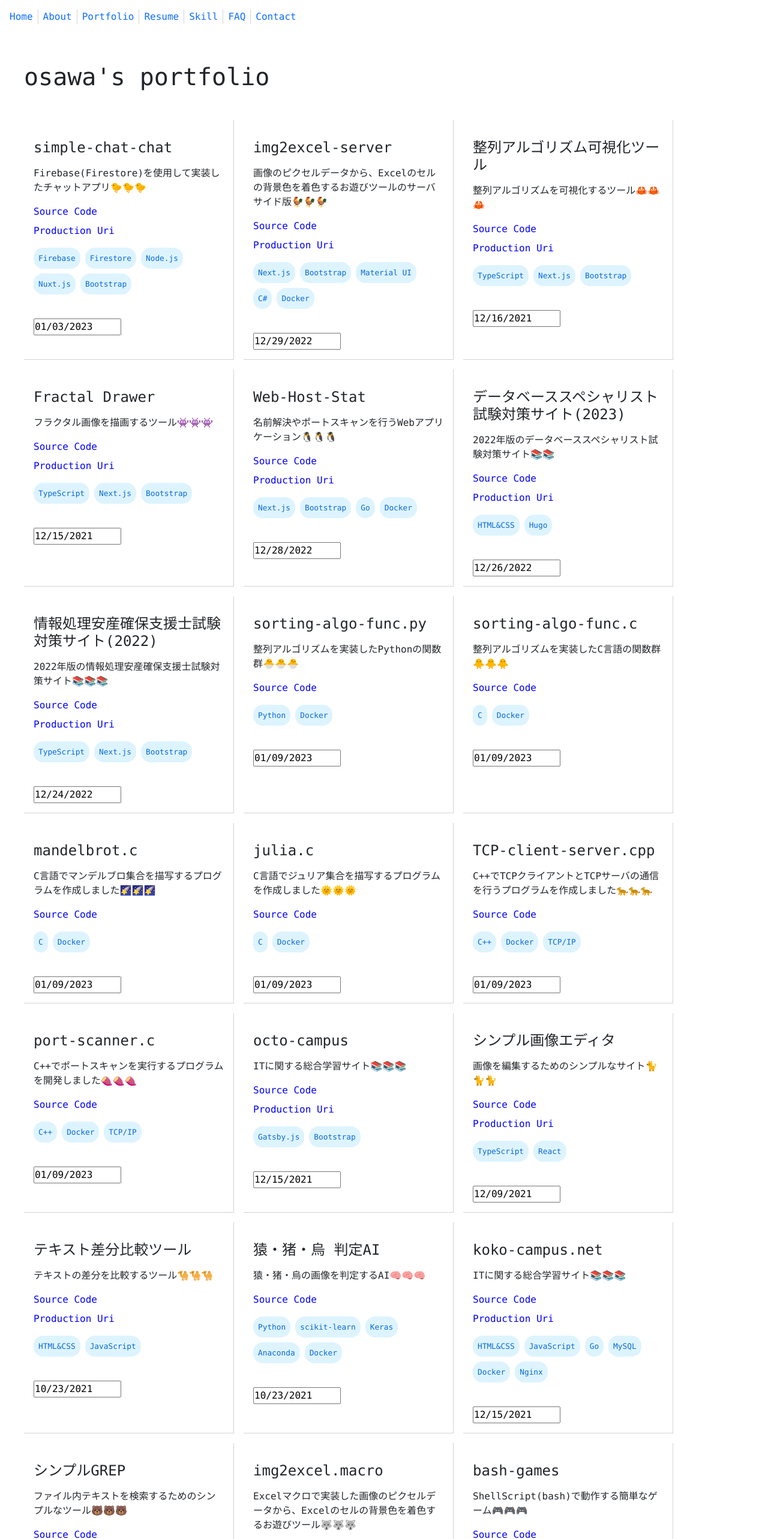
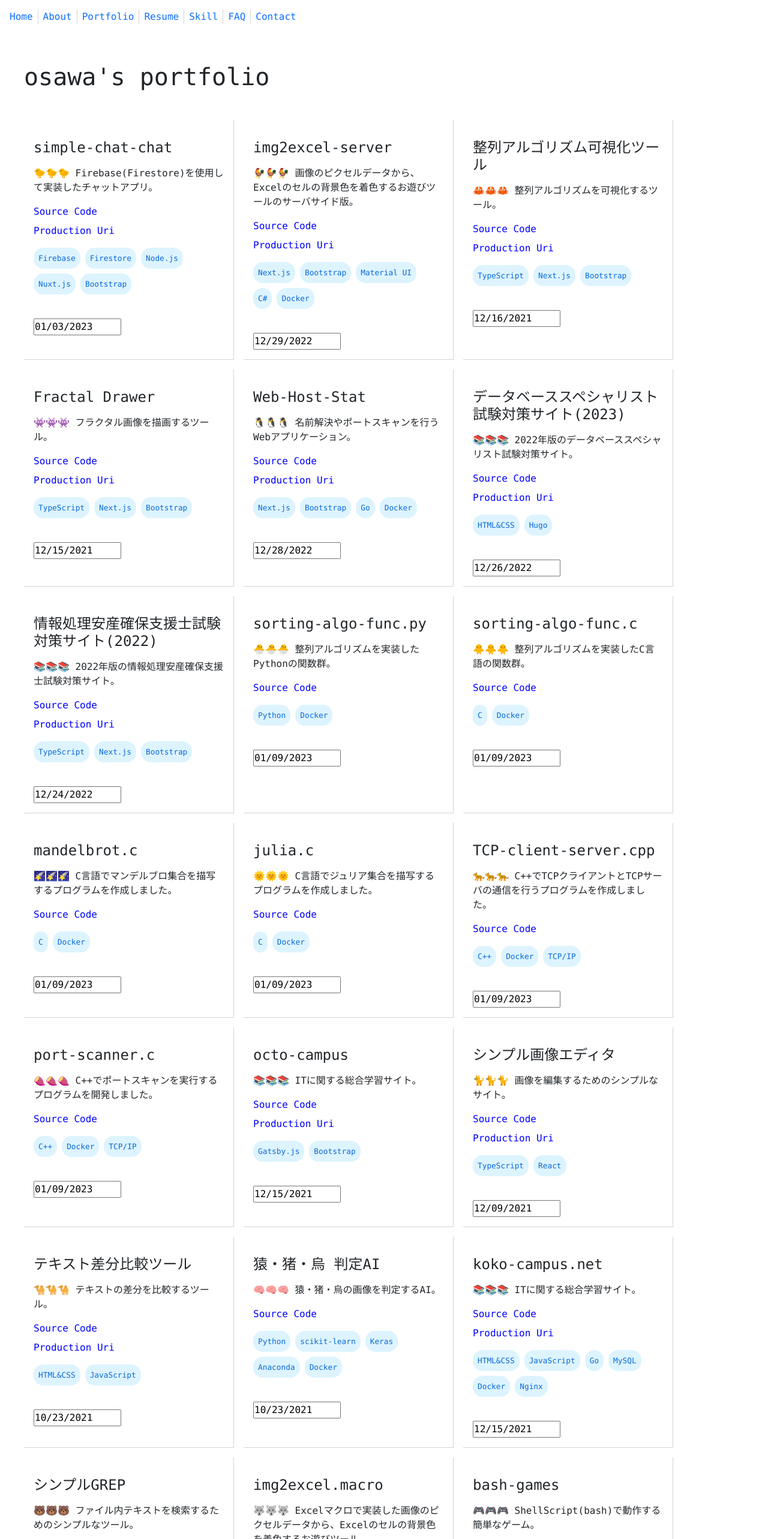
Before and after one commit to osawa-koki/osawa-koki, a Next.js app in the folder portfolio/: page /portfolio in a window 1280 px wide. Shown: the top 2566 px of the page at 60% size. Built offline with nearby package versions, Linux system fonts and the light colour scheme.

Commit message:
小さな修正。

```diff
--- a/portfolio/data/portfolio.ts
+++ b/portfolio/data/portfolio.ts
@@ -96,7 +96,7 @@ type Portfolio = {
 const portfolio: Portfolio[] = [
   {
     name: "Web Timer",
-    description: "イベントの開始時刻をカウントダウンするサイト🐬🐬🐬",
+    description: "🐬🐬🐬 イベントの開始時刻をカウントダウンするサイト。",
     repo_url: "https://github.com/osawa-koki/Web-Timer",
     production_url: "https://osawa-koki.github.io/Web-Timer/",
     created_at: new Date("2021-08-29"),
@@ -105,7 +105,7 @@ const portfolio: Portfolio[] = [
   },
   {
     name: "404Finder",
-    description: "Webサイトをクローリングして404ページを検出するツール🦑🦑🦑",
+    description: "🦑🦑🦑 Webサイトをクローリングして404ページを検出するツール。",
     repo_url: "https://github.com/osawa-koki/404Finder",
     created_at: new Date("2022-09-05"),
     tech_used: ["C#", "SQL Server"],
@@ -113,7 +113,7 @@ const portfolio: Portfolio[] = [
   },
   {
     name: "ベジェ曲線クリエイター",
-    description: "3次ベジェ曲線をGUIで生成するツール🥗🥗🥗",
+    description: "🥗🥗🥗 3次ベジェ曲線をGUIで生成するツール。",
     repo_url: "https://github.com/osawa-koki/bezier-maker.js",
     production_url: "https://osawa-koki.github.io/bezier-maker.js/",
     created_at: new Date("2021-09-03"),
@@ -122,7 +122,7 @@ const portfolio: Portfolio[] = [
   },
   {
     name: "特殊文字コピーサイト",
-    description: "特殊文字をコピーするためのサイト🐔🐔🐔",
+    description: "🐔🐔🐔 特殊文字をコピーするためのサイト。",
     repo_url: "https://github.com/osawa-koki/special-char.ts",
     production_url: "https://osawa-koki.github.io/special-char.ts/",
     created_at: new Date("2021-11-07"),
@@ -131,7 +131,7 @@ const portfolio: Portfolio[] = [
   },
   {
     name: "テキスト差分比較ツール",
-    description: "テキストの差分を比較するツール🐪🐪🐪",
+    description: "🐪🐪🐪 テキストの差分を比較するツール。",
     repo_url: "https://github.com/osawa-koki/diff.js",
     production_url: "https://osawa-koki.github.io/diff.js/",
     created_at: new Date("2021-10-23"),
@@ -140,7 +140,7 @@ const portfolio: Portfolio[] = [
   },
   {
     name: "整列アルゴリズム可視化ツール",
-    description: "整列アルゴリズムを可視化するツール🦀🦀🦀",
+    description: "🦀🦀🦀 整列アルゴリズムを可視化するツール。",
     repo_url: "https://github.com/osawa-koki/sorter-demo.ts",
     production_url: "https://osawa-koki.github.io/sorter-demo.ts/",
     created_at: new Date("2021-12-16"),
@@ -149,7 +149,7 @@ const portfolio: Portfolio[] = [
   },
   {
     name: "シンプル画像エディタ",
-    description: "画像を編集するためのシンプルなサイト🐈🐈🐈",
+    description: "🐈🐈🐈 画像を編集するためのシンプルなサイト。",
     repo_url: "https://github.com/osawa-koki/simple-image-manipulator.ts",
     production_url: "https://osawa-koki.github.io/simple-image-manipulator.ts/",
     created_at: new Date("2021-12-09"),
@@ -158,7 +158,7 @@ const portfolio: Portfolio[] = [
   },
   {
     name: "シンプルGREP",
-    description: "ファイル内テキストを検索するためのシンプルなツール🐻🐻🐻",
+    description: "🐻🐻🐻 ファイル内テキストを検索するためのシンプルなツール。",
     repo_url: "https://github.com/osawa-koki/simple-grep.ts",
     production_url: "https://osawa-koki.github.io/simple-grep.ts/",
     created_at: new Date("2021-12-09"),
@@ -167,7 +167,7 @@ const portfolio: Portfolio[] = [
   },
   {
     name: "Fractal Drawer",
-    description: "フラクタル画像を描画するツール👾👾👾",
+    description: "👾👾👾 フラクタル画像を描画するツール。",
     repo_url: "https://github.com/osawa-koki/fractal-drawer.ts",
     production_url: "https://osawa-koki.github.io/fractal-drawer.ts/",
     created_at: new Date("2021-12-15"),
@@ -176,7 +176,7 @@ const portfolio: Portfolio[] = [
   },
   {
     name: "gui on linux",
-    description: "LinuxをGUIで操作するためのツール🌸🌸🌸",
+    description: "🌸🌸🌸 LinuxをGUIで操作するためのツール。",
     repo_url: "https://github.com/osawa-koki/gui-on-linux",
     created_at: new Date("2021-12-15"),
     tech_used: ["Python", "FastAPI", "Next.js", "Nginx", "Docker"],
@@ -185,7 +185,7 @@ const portfolio: Portfolio[] = [
   },
   {
     name: "Simple Quiz",
-    description: "クイズ大会を開催できるシンプルなサイト❓❓❓",
+    description: "❓❓❓ クイズ大会を開催できるシンプルなサイト。",
     repo_url: "https://github.com/simple-quiz-org",
     production_url: "https://simple-quiz.org/",
     created_at: new Date("2021-12-15"),
@@ -195,7 +195,7 @@ const portfolio: Portfolio[] = [
   },
   {
     name: "猿・猪・烏 判定AI",
-    description: "猿・猪・烏の画像を判定するAI🧠🧠🧠",
+    description: "🧠🧠🧠 猿・猪・烏の画像を判定するAI。",
     repo_url: "https://github.com/osawa-koki/startup-TensorFlow_Keras.py",
     created_at: new Date("2021-10-23"),
     tech_used: ["Python", "scikit-learn", "Keras", "Anaconda", "Docker"],
@@ -203,7 +203,7 @@ const portfolio: Portfolio[] = [
   },
   {
     name: "ps1-games",
-    description: "PowerShellで動作する簡単なゲーム🎮🎮🎮",
+    description: "🎮🎮🎮 PowerShellで動作する簡単なゲーム。",
     repo_url: "https://github.com/osawa-koki/ps1-games",
     created_at: new Date("2021-11-17"),
     tech_used: ["PowerShell", "Docker"],
@@ -211,7 +211,7 @@ const portfolio: Portfolio[] = [
   },
   {
     name: "bash-games",
-    description: "ShellScript(bash)で動作する簡単なゲーム🎮🎮🎮",
+    description: "🎮🎮🎮 ShellScript(bash)で動作する簡単なゲーム。",
     repo_url: "https://github.com/osawa-koki/bash-games",
     created_at: new Date("2021-11-21"),
     tech_used: ["ShellScript", "Docker"],
@@ -219,7 +219,7 @@ const portfolio: Portfolio[] = [
   },
   {
     name: "情報処理安産確保支援士試験対策サイト(2022)",
-    description: "2022年版の情報処理安産確保支援士試験対策サイト📚📚📚",
+    description: "📚📚📚 2022年版の情報処理安産確保支援士試験対策サイト。",
     repo_url: "https://github.com/osawa-koki/SC2022",
     production_url: "https://osawa-koki.github.io/SC2022/",
     created_at: new Date("2022-12-24"),
@@ -228,7 +228,7 @@ const portfolio: Portfolio[] = [
   },
   {
     name: "koko-campus.net",
-    description: "ITに関する総合学習サイト📚📚📚",
+    description: "📚📚📚 ITに関する総合学習サイト。",
     repo_url: "https://github.com/osawa-koki/koko-campus.net",
     production_url: "https://koko-campus.net/",
     created_at: new Date("2021-12-15"),
@@ -237,7 +237,7 @@ const portfolio: Portfolio[] = [
   },
   {
     name: "octo-campus",
-    description: "ITに関する総合学習サイト📚📚📚",
+    description: "📚📚📚 ITに関する総合学習サイト。",
     repo_url: "https://github.com/osawa-koki/octo-campus",
     production_url: "https://osawa-koki.github.io/octo-campus/",
     created_at: new Date("2021-12-15"),
@@ -246,7 +246,7 @@ const portfolio: Portfolio[] = [
   },
   {
     name: "img2excel",
-    description: "C#で実装した画像のピクセルデータから、Excelのセルの背景色を着色するお遊びツール🐼🐼🐼",
+    description: "🐼🐼🐼 C#で実装した画像のピクセルデータから、Excelのセルの背景色を着色するお遊びツール。",
     repo_url: "https://github.com/osawa-koki/img2excel",
     created_at: new Date("2021-11-20"),
     tech_used: ["C#"],
@@ -254,7 +254,7 @@ const portfolio: Portfolio[] = [
   },
   {
     name: "img2excel.macro",
-    description: "Excelマクロで実装した画像のピクセルデータから、Excelのセルの背景色を着色するお遊びツール🐺🐺🐺",
+    description: "🐺🐺🐺 Excelマクロで実装した画像のピクセルデータから、Excelのセルの背景色を着色するお遊びツール。",
     repo_url: "https://github.com/osawa-koki/img2excel.macro",
     created_at: new Date("2021-11-22"),
     tech_used: ["VBA"],
@@ -262,7 +262,7 @@ const portfolio: Portfolio[] = [
   },
   {
     name: "データベーススペシャリスト試験対策サイト(2023)",
-    description: "2022年版のデータベーススペシャリスト試験対策サイト📚📚",
+    description: "📚📚📚 2022年版のデータベーススペシャリスト試験対策サイト。",
     repo_url: "https://github.com/osawa-koki/DB2023",
     production_url: "https://osawa-koki.github.io/DB2023/",
     created_at: new Date("2022-12-26"),
@@ -271,7 +271,7 @@ const portfolio: Portfolio[] = [
   },
   {
     name: "ShellConnected",
-    description: "WebSocketで実装したリアルタイム対話型のダブルクライアントサーバシステム🦓🦓🦓",
+    description: "🦓🦓🦓 WebSocketで実装したリアルタイム対話型のダブルクライアントサーバシステム。",
     repo_url: "https://github.com/osawa-koki/ShellConnected",
     production_url: "https://shellconnected.onrender.com/",
     created_at: new Date("2022-12-28"),
@@ -281,7 +281,7 @@ const portfolio: Portfolio[] = [
   },
   {
     name: "Web-Host-Stat",
-    description: "名前解決やポートスキャンを行うWebアプリケーション🐧🐧🐧",
+    description: "🐧🐧🐧 名前解決やポートスキャンを行うWebアプリケーション。",
     repo_url: "https://github.com/osawa-koki/web-host-stat",
     production_url: "https://web-host-stat.onrender.com/",
     created_at: new Date("2022-12-28"),
@@ -290,7 +290,7 @@ const portfolio: Portfolio[] = [
   },
   {
     name: "img2excel-server",
-    description: "画像のピクセルデータから、Excelのセルの背景色を着色するお遊びツールのサーバサイド版🐓🐓🐓",
+    description: "🐓🐓🐓 画像のピクセルデータから、Excelのセルの背景色を着色するお遊びツールのサーバサイド版。",
     repo_url: "https://github.com/osawa-koki/img2excel-server",
     production_url: "https://img2excel.onrender.com/",
     created_at: new Date("2022-12-29"),
@@ -299,7 +299,7 @@ const portfolio: Portfolio[] = [
   },
   {
     name: "simple-chat-chat",
-    description: "Firebase(Firestore)を使用して実装したチャットアプリ🐤🐤🐤",
+    description: "🐤🐤🐤 Firebase(Firestore)を使用して実装したチャットアプリ。",
     repo_url: "https://github.com/osawa-koki/simple-chat-chat",
     production_url: "https://simple-chat-chat.web.app/chat/",
     created_at: new Date("2023-01-03"),
@@ -308,7 +308,7 @@ const portfolio: Portfolio[] = [
   },
   {
     name: "sorting-algo-func.py",
-    description: "整列アルゴリズムを実装したPythonの関数群🐣🐣🐣",
+    description: "🐣🐣🐣 整列アルゴリズムを実装したPythonの関数群。",
     repo_url: "https://github.com/osawa-koki/sorting-algo-func.py",
     created_at: new Date("2023-01-09"),
     tech_used: ["Python", "Docker"],
@@ -316,7 +316,7 @@ const portfolio: Portfolio[] = [
   },
   {
     name: "sorting-algo-func.c",
-    description: "整列アルゴリズムを実装したC言語の関数群🐥🐥🐥",
+    description: "🐥🐥🐥 整列アルゴリズムを実装したC言語の関数群。",
     repo_url: "https://github.com/osawa-koki/sorting-algo-func.c",
     created_at: new Date("2023-01-09"),
     tech_used: ["C", "Docker"],
@@ -324,7 +324,7 @@ const portfolio: Portfolio[] = [
   },
   {
     name: "mandelbrot.c",
-    description: "C言語でマンデルブロ集合を描写するプログラムを作成しました🌠🌠🌠",
+    description: "🌠🌠🌠 C言語でマンデルブロ集合を描写するプログラムを作成しました。",
     repo_url: "https://github.com/osawa-koki/mandelbrot.c",
     created_at: new Date("2023-01-09"),
     tech_used: ["C", "Docker"],
@@ -332,7 +332,7 @@ const portfolio: Portfolio[] = [
   },
   {
     name: "julia.c",
-    description: "C言語でジュリア集合を描写するプログラムを作成しました🌞🌞🌞",
+    description: "🌞🌞🌞 C言語でジュリア集合を描写するプログラムを作成しました。",
     repo_url: "https://github.com/osawa-koki/julia.c",
     created_at: new Date("2023-01-09"),
     tech_used: ["C", "Docker"],
@@ -340,7 +340,7 @@ const portfolio: Portfolio[] = [
   },
   {
     name: "TCP-client-server.cpp",
-    description: "C++でTCPクライアントとTCPサーバの通信を行うプログラムを作成しました🐆🐆🐆",
+    description: "🐆🐆🐆 C++でTCPクライアントとTCPサーバの通信を行うプログラムを作成しました。",
     repo_url: "https://github.com/osawa-koki/TCP-client-server.cpp",
     created_at: new Date("2023-01-09"),
     tech_used: ["C++", "Docker", "TCP/IP"],
@@ -348,7 +348,7 @@ const portfolio: Portfolio[] = [
   },
   {
     name: "port-scanner.c",
-    description: "C++でポートスキャンを実行するプログラムを開発しました🍠🍠🍠",
+    description: "🍠🍠🍠 C++でポートスキャンを実行するプログラムを開発しました。",
     repo_url: "https://github.com/osawa-koki/port-scanner.cpp",
     created_at: new Date("2023-01-09"),
     tech_used: ["C++", "Docker", "TCP/IP"],
```
